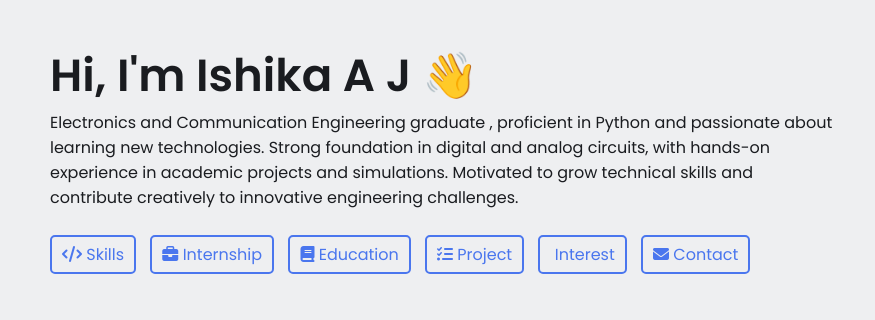
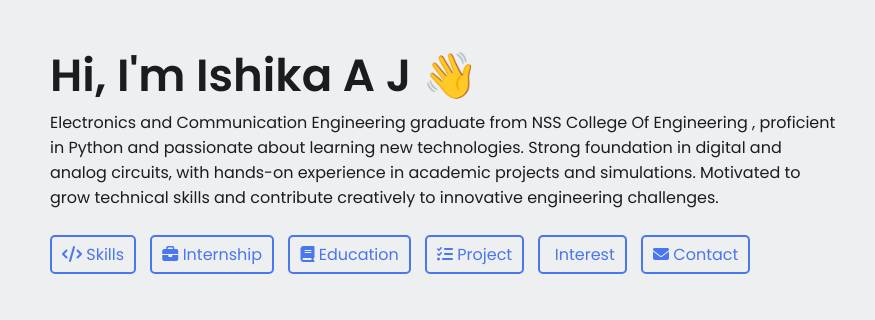
Before and after one commit to Ishika-aj/Portfolio, a plain HTML site: page index.html in a window 1280 px wide. Shown: the part 176-496 px from the top of the page, 0-875 px from the left. Drawn offline with Linux system fonts and the light colour scheme.

Commit message:
Update index.html

```diff
--- a/index.html
+++ b/index.html
@@ -45,7 +45,7 @@
     <section class="hero-section">
       <div class="text">
         <h2>Hi, I'm Ishika A J 👋</h2>
-        <p>Electronics and Communication Engineering graduate ,  proficient in Python and passionate about learning new technologies. Strong foundation in digital and analog circuits, with hands-on experience in academic projects and simulations. Motivated to grow technical skills and contribute creatively to innovative engineering challenges.</p>
+        <p>Electronics and Communication Engineering graduate from NSS College Of Engineering ,  proficient in Python and passionate about learning new technologies. Strong foundation in digital and analog circuits, with hands-on experience in academic projects and simulations. Motivated to grow technical skills and contribute creatively to innovative engineering challenges.</p>
 
         <div class="links">
           <a href="#skills">
```
